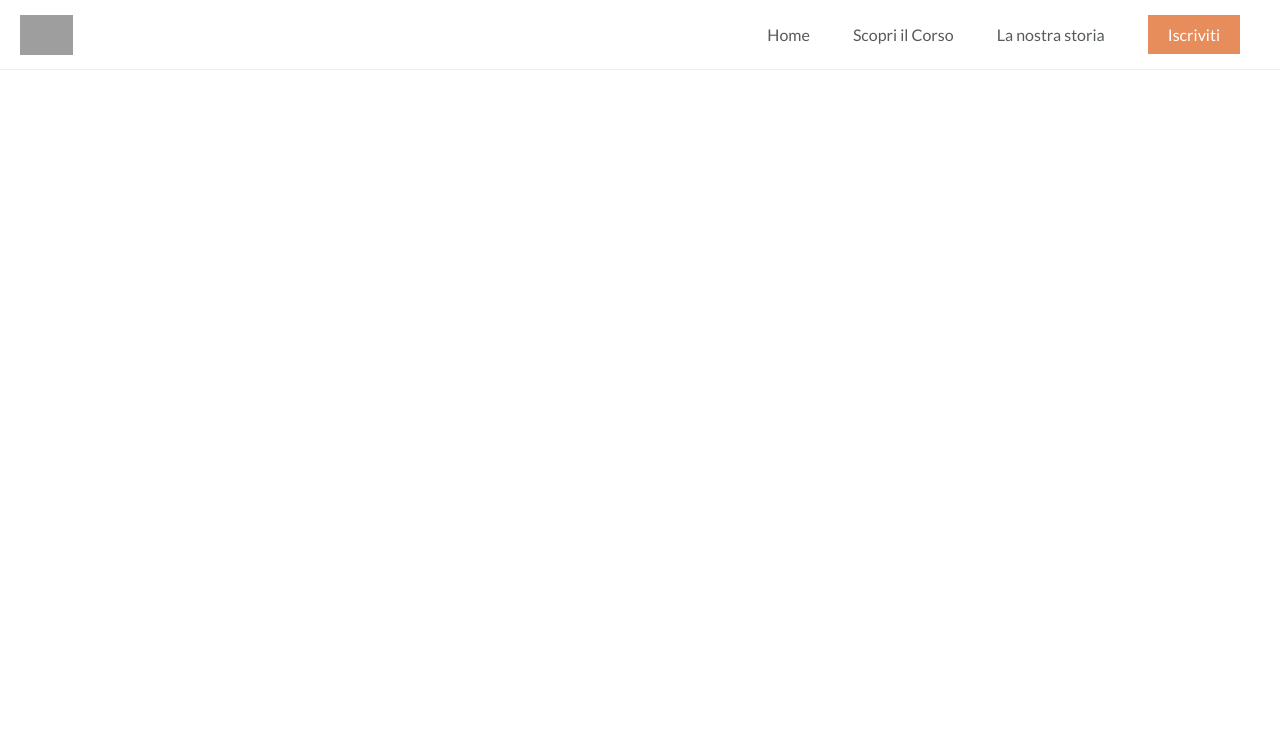
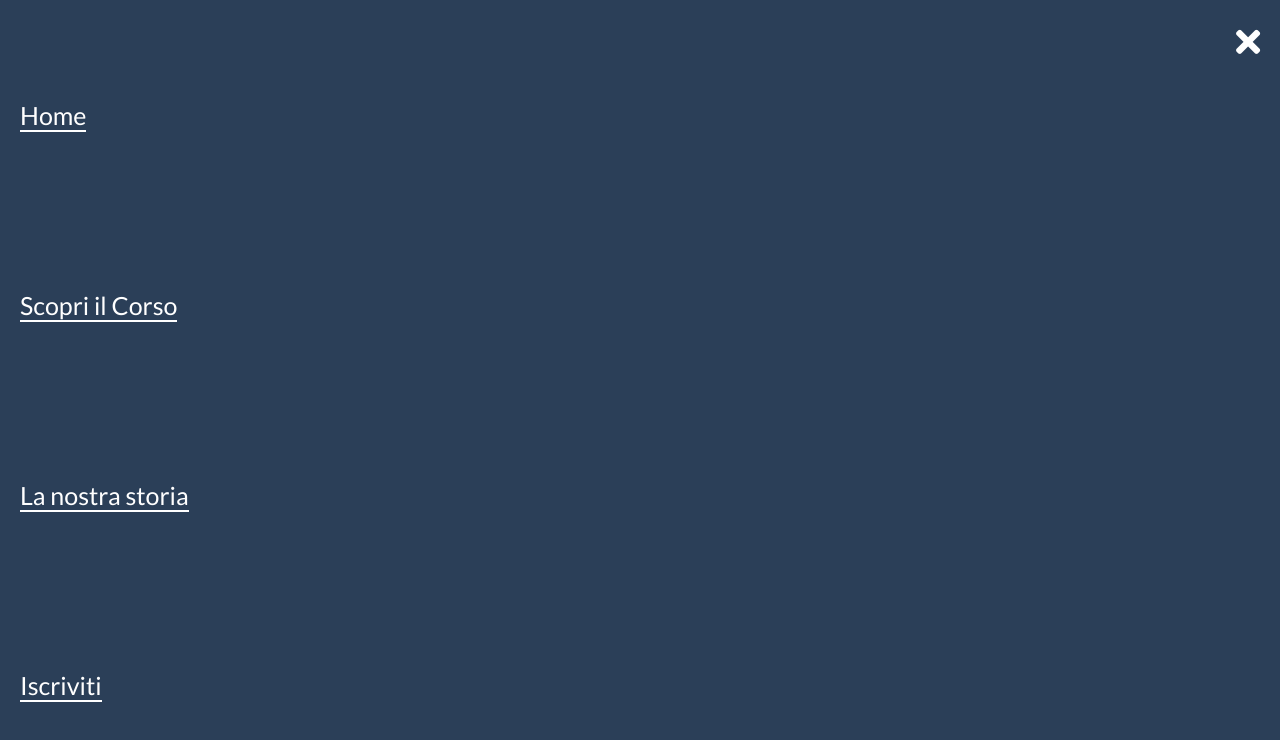
Before and after one commit to sartori-marco/js-jq-hamburger, a plain HTML site: page booleancareers-ex-hamburger-menu-base-6862becc9f78/index.html in a window 1280 px wide. Both pictures are taken after a click on the link "Home". Drawn offline with nearby package versions, Linux system fonts and the light colour scheme; grey boxes are pictures that could not be loaded.

Commit message:
fadeIn / fadeOut

```diff
--- a/booleancareers-ex-hamburger-menu-base-6862becc9f78/index.html
+++ b/booleancareers-ex-hamburger-menu-base-6862becc9f78/index.html
@@ -6,6 +6,7 @@
         <link rel="stylesheet" href="https://use.fontawesome.com/releases/v5.5.0/css/all.css">
         <link href="https://fonts.googleapis.com/css?family=Lato" rel="stylesheet">
         <link rel="stylesheet" href="style.css">
+        <script src="https://code.jquery.com/jquery-3.5.1.min.js" integrity="sha256-9/aliU8dGd2tb6OSsuzixeV4y/faTqgFtohetphbbj0=" crossorigin="anonymous"></script>
         <title>Hamburger Menu</title>
     </head>
     <body>
--- a/booleancareers-ex-hamburger-menu-base-6862becc9f78/main.js
+++ b/booleancareers-ex-hamburger-menu-base-6862becc9f78/main.js
@@ -0,0 +1,14 @@
+// PER IL CARICAMENTO DELLA PAGINA
+$(document).ready(function(){
+
+  //VEDO
+  $('.header-right a').click(function(){
+    $('.hamburger-menu').fadeIn();
+  });
+
+  //CHIUDO
+  $('.close i').click(function(){
+    $('.hamburger-menu').fadeOut();
+  });
+
+});
```
